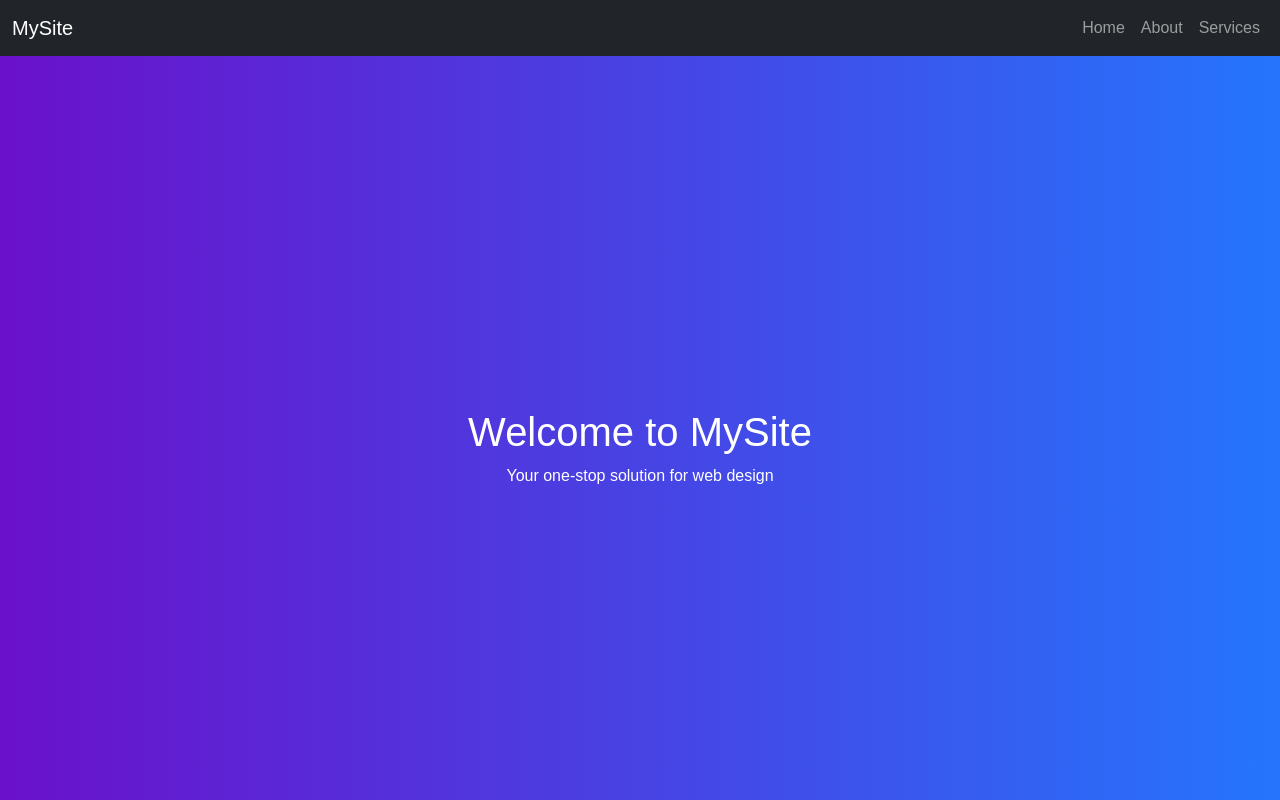
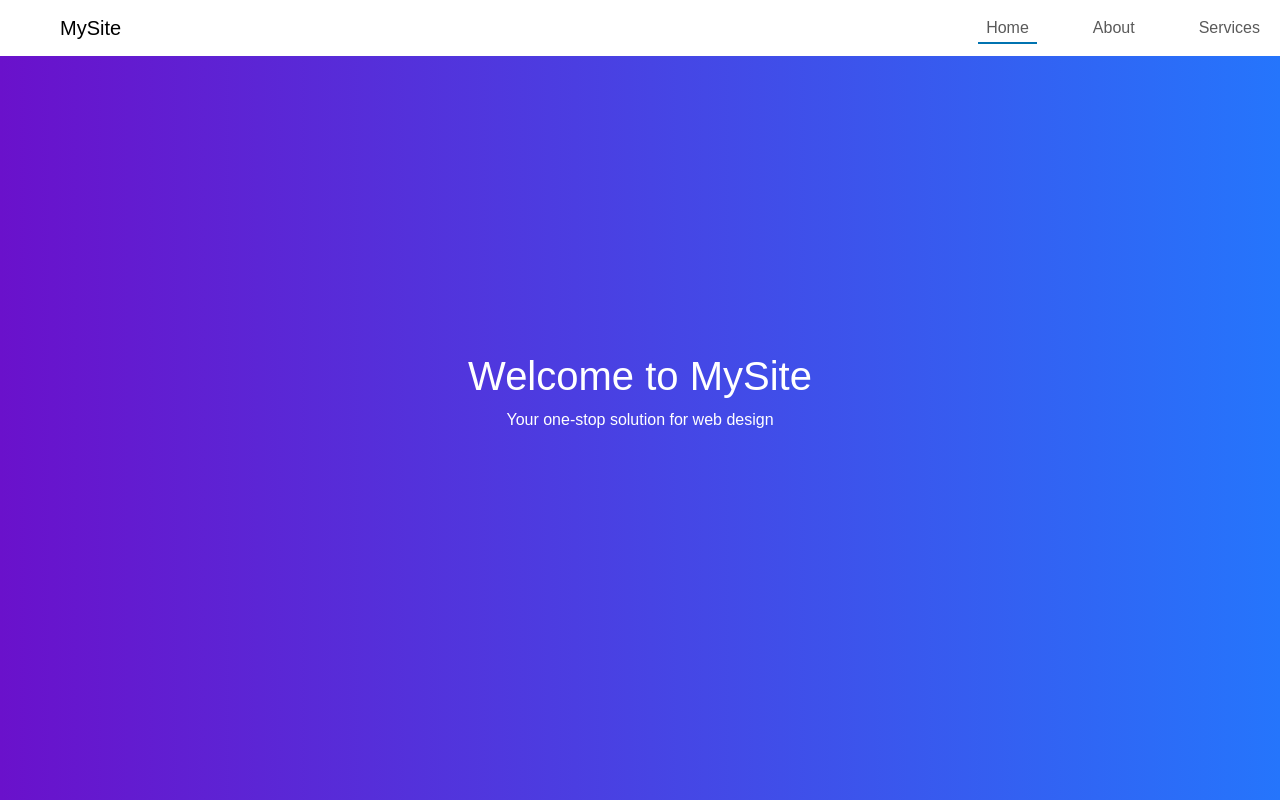
Before and after one commit to Rajvickram/Animated-Website, a plain HTML site: page index.html in a window 1280 px wide. Shown: the top 800 px of the page. Drawn offline with nearby package versions, Linux system fonts and the light colour scheme.

Commit message:
Added new Repsorities

```diff
--- a/index.html
+++ b/index.html
@@ -12,9 +12,9 @@
   </head>
   <body>
     <!-- Navigation Bar -->
-    <nav class="navbar navbar-expand-lg navbar-dark bg-dark">
+    <nav class="navbar navbar-expand-lg navbar-white bg-white fixed-top">
       <div class="container-fluid">
-        <a class="navbar-brand" href="#">MySite</a>
+        <a class="navbar-brand px-5" href="#">MySite</a>
         <button
           class="navbar-toggler"
           type="button"
@@ -24,8 +24,10 @@
           <span class="navbar-toggler-icon"></span>
         </button>
         <div class="collapse navbar-collapse" id="navbarNav">
-          <ul class="navbar-nav ms-auto">
-            <li class="nav-item"><a class="nav-link" href="#home">Home</a></li>
+          <ul class="navbar-nav ms-auto gap-5">
+            <li class="nav-item">
+              <a class="nav-link home" href="#home">Home</a>
+            </li>
             <li class="nav-item">
               <a class="nav-link" href="#about">About</a>
             </li>
--- a/styles.css
+++ b/styles.css
@@ -53,3 +53,16 @@ body {
   .card {
     margin: 15px 0;
   }
+
+  .home {
+    padding-bottom: 2px;
+    border-bottom: 2px solid #0073B0;
+    border-bottom-width: 2px;
+    border-bottom-style: solid;
+    border-bottom-color: rgb(0, 115, 176)
+  }
+
+  .nav-link:hover {
+    /* color: cadetblue; */
+    text-shadow: 2px 2px 8px darkviolet;
+  }
```
